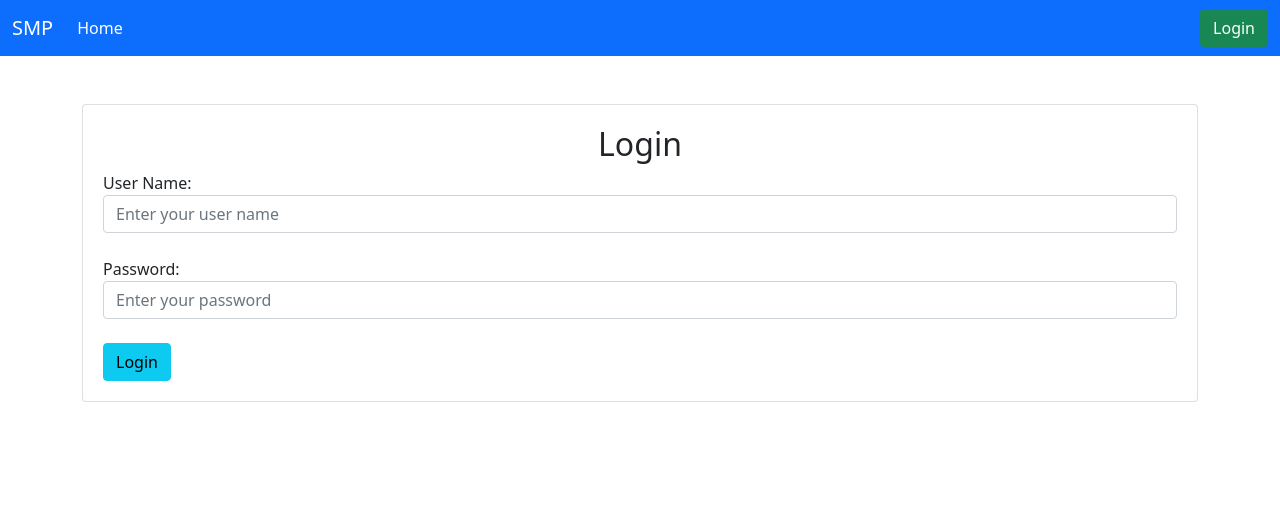
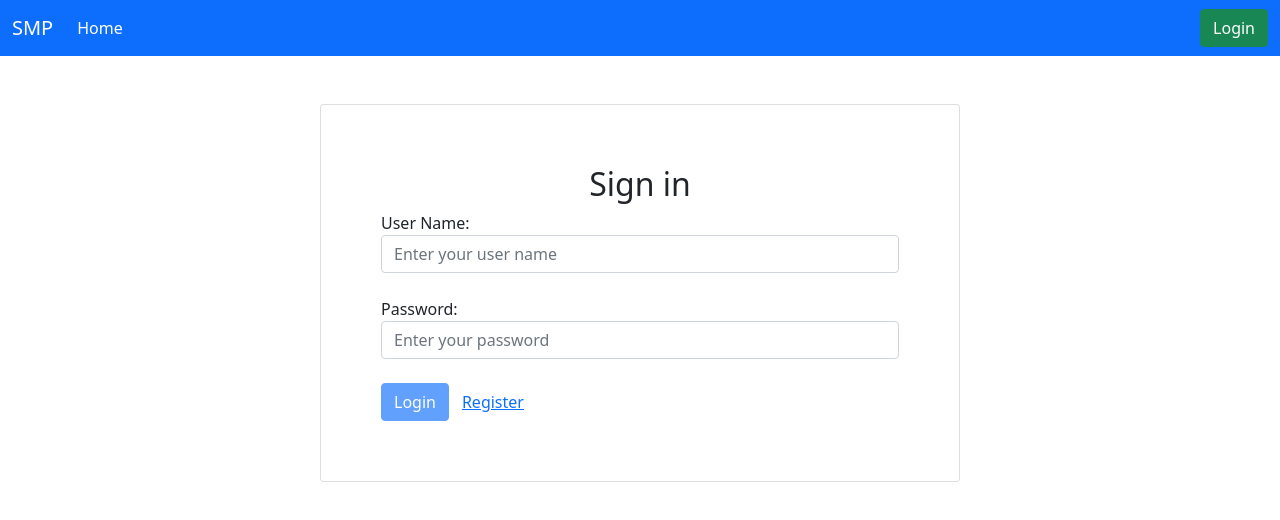
Before and after one commit to woon17/Social-Media-Platform, an Angular app in the folder smp-ui/: page /login in a window 1280 px wide. Shown: the top 520 px of the page. Built offline with nearby package versions, Linux system fonts and the light colour scheme.

Commit message:
create registration component and edit login button

```diff
--- a/smp-ui/src/app/app-routing.module.ts
+++ b/smp-ui/src/app/app-routing.module.ts
@@ -4,6 +4,7 @@ import { AdminComponent } from './admin/admin.component';
 import { ForbiddenComponent } from './forbidden/forbidden.component';
 import { HomeComponent } from './home/home.component';
 import { LoginComponent } from './login/login.component';
+import { RegistrationComponent } from './registration/registration.component';
 import { UserComponent } from './user/user.component';
 import { AuthGuard } from './_auth/auth.guard';
 
@@ -12,6 +13,7 @@ const routes: Routes = [
   { path: 'admin', component: AdminComponent, canActivate:[AuthGuard], data:{roles:['Admin']}},
   { path: 'user', component: UserComponent, canActivate:[AuthGuard], data:{roles:['User']} },
   { path: 'login', component: LoginComponent }, // no need to use auth guard
+  { path: 'registration', component: RegistrationComponent }, // for register a new user
   { path: 'forbidden', component: ForbiddenComponent }, // no need to use auth guard
 ];
 
--- a/smp-ui/src/app/app.module.ts
+++ b/smp-ui/src/app/app.module.ts
@@ -15,6 +15,7 @@ import { RouterModule } from '@angular/router';
 import { AuthGuard } from './_auth/auth.guard';
 import { UserService } from './_services/user.service';
 import { AuthInterceptor } from './_auth/auth.interceptor';
+import { RegistrationComponent } from './registration/registration.component';
 
 @NgModule({
   declarations: [
@@ -25,6 +26,7 @@ import { AuthInterceptor } from './_auth/auth.interceptor';
     LoginComponent,
     HearderComponent,
     ForbiddenComponent,
+    RegistrationComponent,
   ],
   imports: [
     BrowserModule,
--- a/smp-ui/src/app/login/login.component.html
+++ b/smp-ui/src/app/login/login.component.html
@@ -1,6 +1,7 @@
-<div class="container mt-5">
-  <div class="card" style="padding:20px">
-    <h2 class="text-center">Login</h2>
+<div class="col-md-6 offset-md-3 mt-5">
+  <div class="card" style="padding:60px">
+    <h2 class="text-center">Sign in</h2>
+    <!-- <p class="h4 mb-4">Sign in</p> -->
     <form #loginForm="ngForm" (ngSubmit)="login(loginForm)">
       <small class="text-danger">{{message}}</small>
       <div class="form-group">
@@ -21,7 +22,10 @@
       </div>
       <br>
       <!-- <input type="submit" value="Login" class="btn btn-outline-primary form-control round-0"> -->
-      <button type="submit" class="btn btn-info">Login</button>
+      <button [disabled]="loginForm.form.invalid" type="submit" class="btn btn-primary">Login</button>
+      <a class="btn btn-link" (click)="goToRegistraton()">Register</a>
+      <!-- <a routerLink="/home" class="btn btn-primary float-md-right">Register</a> -->
     </form>
+    <!-- <button class="float-right" type="submit" (click)="goToRegistraton()">New user ? Register here</button> -->
   </div>
 </div>
--- a/smp-ui/src/app/login/login.component.ts
+++ b/smp-ui/src/app/login/login.component.ts
@@ -46,4 +46,10 @@ export class LoginComponent implements OnInit {
       }
     );
   }
+
+  goToRegistraton(){
+    console.log("hello registration");
+    this.router.navigate(['/registration']);
+
+  }
 }
--- /dev/null
+++ b/smp-ui/src/app/registration/registration.component.html
@@ -0,0 +1 @@
+<p>registration works!</p>
--- /dev/null
+++ b/smp-ui/src/app/registration/registration.component.ts
@@ -0,0 +1,15 @@
+import { Component, OnInit } from '@angular/core';
+
+@Component({
+  selector: 'app-registration',
+  templateUrl: './registration.component.html',
+  styleUrls: ['./registration.component.css']
+})
+export class RegistrationComponent implements OnInit {
+
+  constructor() { }
+
+  ngOnInit(): void {
+  }
+
+}
```
Also changed, not shown: smp-ui/src/app/registration/registration.component.css (added), 1 other file (tests, documents, lock files or other folders).
